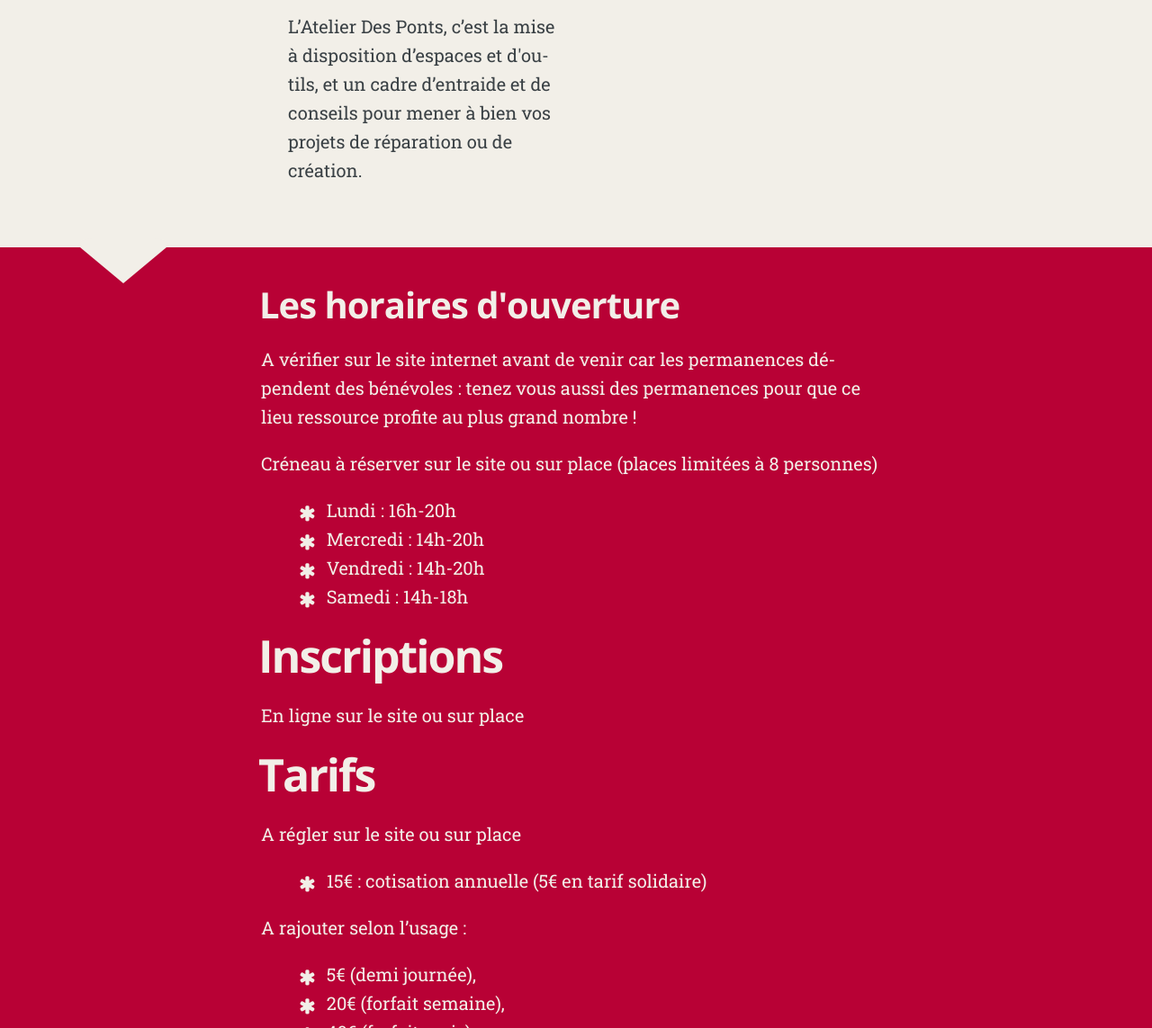
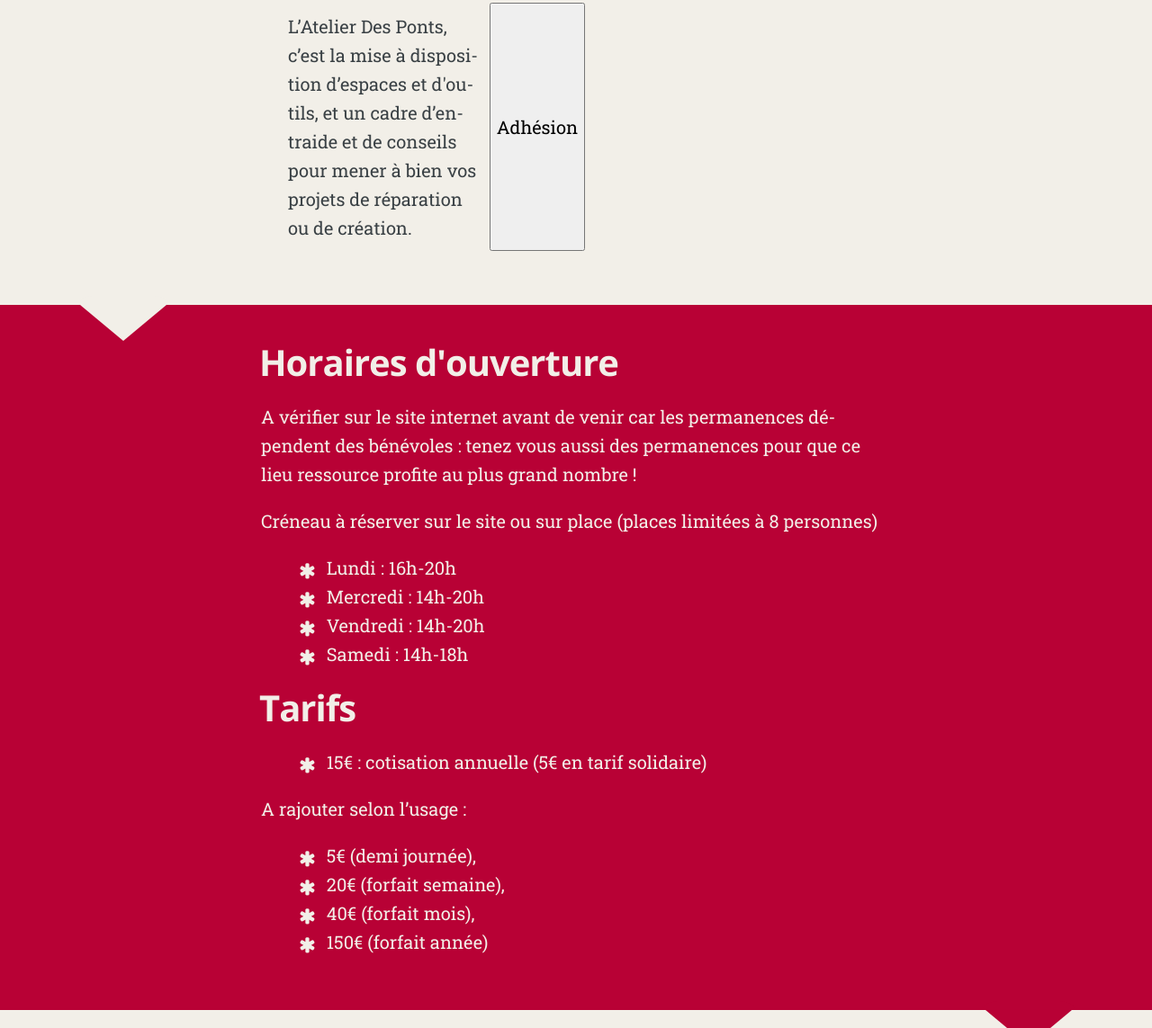
Before and after one commit to atelier-des-ponts/atelier-des-ponts.github.io, a plain HTML site: page index.html in a window 1280 px wide. Shown: the part 905-2048 px from the top of the page at 90% size. Drawn offline with Linux system fonts and the light colour scheme; grey boxes are pictures that could not be loaded.

Commit message:
Update index.html
Add a button to suscribe

```diff
--- a/index.html
+++ b/index.html
@@ -193,6 +193,8 @@
       				  <div style="flex: 1; padding: 10px; width:50%">
        				     L’Atelier Des Ponts, c’est la mise à disposition d’espaces et d'outils, et un cadre d’entraide et de conseils pour mener à bien vos projets de réparation ou de création.
        				 </div>
+				<button class="btn btn-primary" href="https://atelier-des-ponts.assoconnect.com/collect/description/444452-z-adhesion-2024-2025">Adhésion</button>
+
       			  <div style="flex: 1; padding: 10px; width:50%">
                   		  <iframe src="https://www.google.com/maps/embed?pb=!1m18!1m12!1m3!1d1241.2094037381205!2d4.899333487303195!3d45.76710577860585!2m3!1f0!2f0!3f0!3m2!1i1024!2i768!4f13.1!3m3!1m2!1s0x47f4c04eb4381395%3A0x3cfcbc3e1d25248d!2s24%20Rue%20de%20Venise%2C%2069100%20Villeurbanne!5e0!3m2!1sen!2sfr!4v1730643307206!5m2!1sen!2sfr" width="auto" height="auto" style="border:0;" allowfullscreen="" loading="lazy" referrerpolicy="no-referrer-when-downgrade"></iframe>
      			   </div>
@@ -211,7 +213,7 @@
         <div class='post-holder dark'>
             <article id='les-horaires-douverture' class='post  '>
                 <header class="post-header">
-                    <h2 class="post-title">Les horaires d'ouverture</h2>
+                    <h2 class="post-title">Horaires d'ouverture</h2>
                 </header>
                 <section class="post-content">
                     <p>A vérifier sur le site internet avant de venir car les permanences dépendent des bénévoles : tenez vous aussi des
@@ -223,10 +225,7 @@
 <li>Vendredi : 14h-20h</li>
 <li>Samedi : 14h-18h</li>
 </ul>
-<h1 id="inscriptions">Inscriptions</h1>
-<p>En ligne sur le site ou sur place</p>
-<h1 id="tarifs">Tarifs</h1>
-<p>A régler sur le site ou sur place</p>
+<h2 id="tarifs">Tarifs</h2>
 <ul>
 <li>15€ : cotisation annuelle (5€ en tarif solidaire)</li>
 </ul>
```
